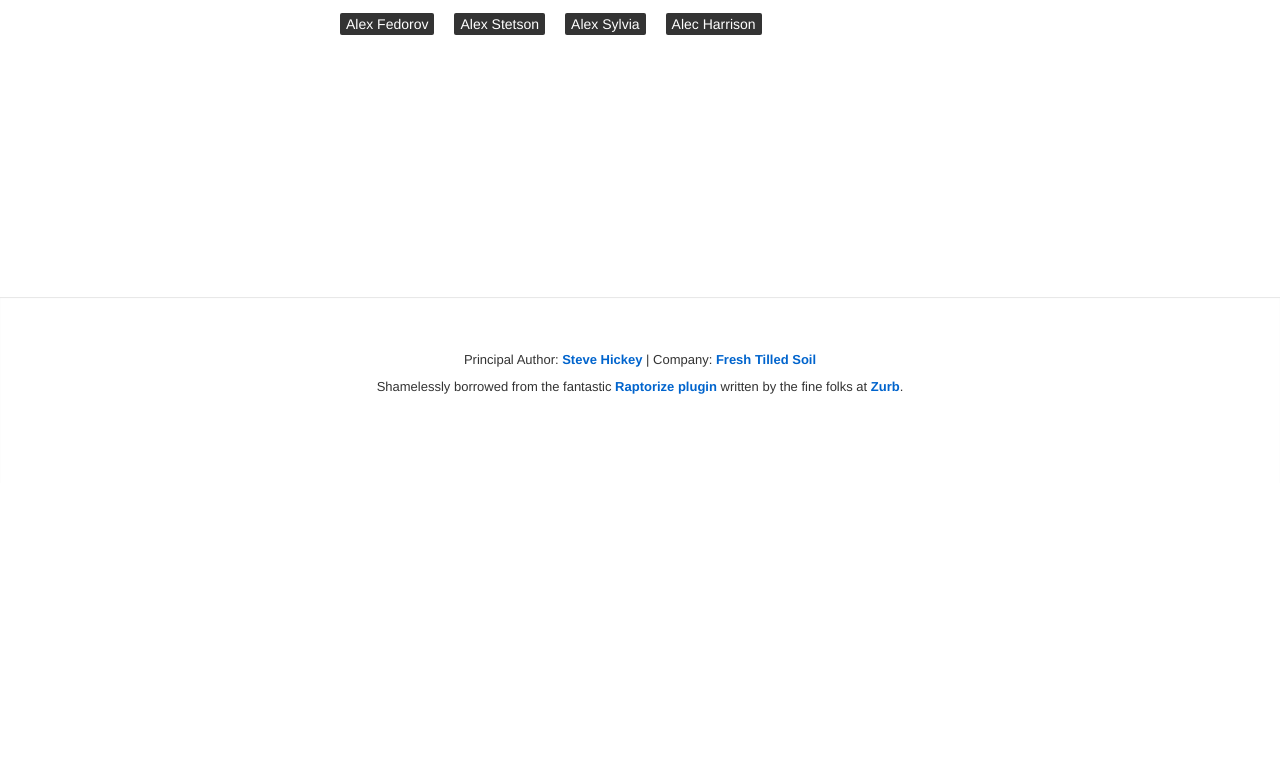
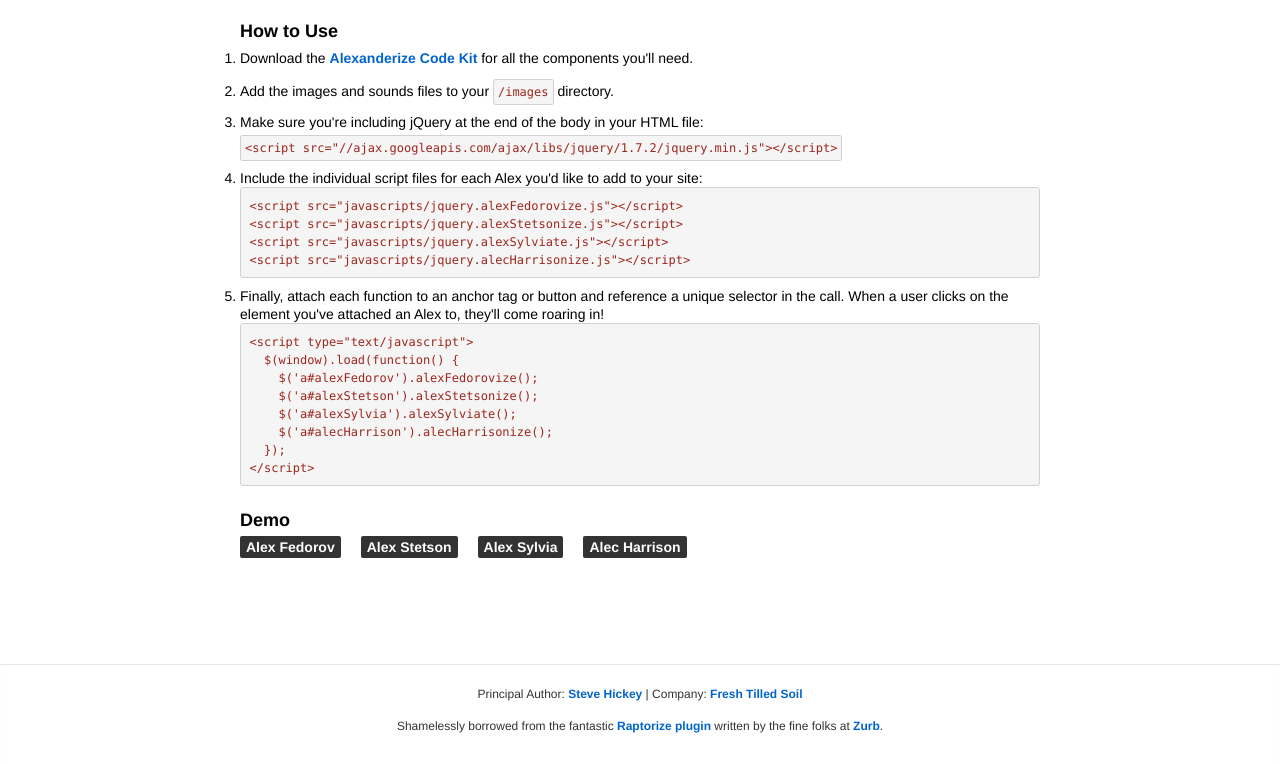
Before and after one commit to freshtilledsoil/alexanderize, a plain HTML site: page index.html in a window 1280 px wide. Shown: the part 111-875 px from the top of the page. Before the commit the page ends 800 px from the top, so only its background shows below. Drawn offline with nearby package versions, Linux system fonts and the light colour scheme.

Commit message:
Demo code and code kit

```diff
--- a/index.html
+++ b/index.html
@@ -18,6 +18,28 @@
 <div class="center">
   <h1>Alexanderize Plugin</h1>
   <p>Not enough people named Alex on your site? Add a few of ours.</p>
+  <h3>How to Use</h3>
+  <ol>
+    <li>Download the <a href="Alexanderize-Code-Kit.zip">Alexanderize Code Kit</a> for all the components you'll need.</li>
+    <li>Add the images and sounds files to your <code>/images</code> directory.</li>
+    <li>Make sure you're including jQuery at the end of the body in your HTML file:<br />
+      <code>&lt;script src="//ajax.googleapis.com/ajax/libs/jquery/1.7.2/jquery.min.js"&gt;&lt;/script&gt;</code></li>
+    <li>Include the individual script files for each Alex you'd like to add to your site:<br />
+<pre>&lt;script src="javascripts/jquery.alexFedorovize.js"&gt;&lt;/script&gt;
+&lt;script src="javascripts/jquery.alexStetsonize.js"&gt;&lt;/script&gt;
+&lt;script src="javascripts/jquery.alexSylviate.js"&gt;&lt;/script&gt;
+&lt;script src="javascripts/jquery.alecHarrisonize.js"&gt;&lt;/script&gt;</pre></li>
+    <li>Finally, attach each function to an anchor tag or button and reference a unique selector in the call. When a user clicks on the element you've attached an Alex to, they'll come roaring in!<br />
+<pre>&lt;script type="text/javascript"&gt;
+  $(window).load(function() {
+    $('a#alexFedorov').alexFedorovize();
+    $('a#alexStetson').alexStetsonize();
+    $('a#alexSylvia').alexSylviate();
+    $('a#alecHarrison').alecHarrisonize();
+  });
+&lt;/script&gt;</pre></li>
+  </ol>
+  <h3>Demo</h3>
   <ul class="test-buttons">
     <li><a href="#" id="alexFedorov">Alex Fedorov</a></li>
     <li><a href="#" id="alexStetson">Alex Stetson</a></li>
--- a/stylesheets/styles.css
+++ b/stylesheets/styles.css
@@ -114,9 +114,10 @@ body {
   font-family: "Helvetica Neue", Helvetica, Arial, sans-serif; }
 
 p {
-  margin: 0 0 9px;
-  font-size: 13px;
-  line-height: 18px; }
+  font-weight: 300;
+  margin: 0 0 24px 0;
+  font-size: 24px;
+  line-height: 24px; }
 
 h1, h2, h3, h4, h5, h6 {
   margin: 0;
@@ -125,7 +126,7 @@ h1, h2, h3, h4, h5, h6 {
   text-rendering: optimizelegibility; }
 
 h1 {
-  font-size: 30px;
+  font-size: 36px;
   line-height: 36px; }
 
 h2 {
@@ -133,7 +134,8 @@ h2 {
   line-height: 36px; }
 
 h3 {
-  line-height: 27px;
+  margin: 24px 0 8px 0;
+  line-height: 20px;
   font-size: 18px; }
 
 h4, h5, h6 {
@@ -151,8 +153,10 @@ h6 {
   text-transform: uppercase; }
 
 ul, ol {
+  font-size: 14px;
+  font-weight: 300;
   padding: 0;
-  margin: 0 0 9px 25px; }
+  margin: 0 0 9px 0; }
 
 ul ul,
 ul ol,
@@ -167,7 +171,8 @@ ol {
   list-style: decimal; }
 
 li {
-  line-height: 18px; }
+  line-height: 18px;
+  margin-bottom: 8px; }
 
 dl {
   margin-bottom: 18px; }
@@ -216,10 +221,11 @@ blockquote small:before {
 
 code,
 pre {
+  color: #9d261d;
   padding: 0 3px 2px;
   font-family: Menlo, Monaco, "Courier New", monospace;
   font-size: 12px;
-  color: #333333;
+  color: #9d261d;
   -webkit-border-radius: 3px;
   -moz-border-radius: 3px;
   -ms-border-radius: 3px;
@@ -227,10 +233,12 @@ pre {
   border-radius: 3px; }
 
 code {
+  display: inline-block;
   padding: 3px 4px;
-  color: #9d261d;
   background-color: #f5f5f5;
-  border: 1px solid #999999; }
+  border: 1px solid #999999;
+  border: 1px solid rgba(0, 0, 0, 0.15);
+  margin-top: 4px; }
 
 pre {
   display: block;
@@ -273,7 +281,7 @@ html, body {
 }
 
 .center {
-  width: 600px;
+  width: 800px;
   margin: 0 auto;
   padding: 36px 0 60px 0;
 }
@@ -286,7 +294,7 @@ ul.test-buttons {
   zoom: 1;
   font-size: 14px;
   list-style-type: none;
-  margin: 24px 0;
+  margin: 0;
 }
 ul.test-buttons:before,
 ul.test-buttons:after {
@@ -336,13 +344,13 @@ ul.test-buttons a:hover {
   color: #fff;
 }
 
-p a {
+p a, ol a, ul a {
   color: #0064cd;
   font-weight: bold;
   text-decoration: none;
 }
 
-p a:hover {
+p a:hover, ol a:hover, ul a:hover {
   color: #0058b3;
 }
 
@@ -351,17 +359,22 @@ footer {
   -moz-box-shadow: inset 0 1px 1px rgba(0, 0, 0, 0.1);
   box-shadow: inset 0 1px 1px rgba(0, 0, 0, 0.1);
   color: #333333;
-  margin-top: 180px;
+  margin-top: 40px;
   padding: 18px 0;
   text-align: center;
 }
-
+footer div.center {
+  padding: 0;
+}
+footer p {
+  font-size: 12px;
+  margin-bottom: 8px;
+}
 footer a {
   color: #0064cd;
   font-weight: bold;
   text-decoration: none;
 }
-
 footer a:hover {
   color: #0058b3;
 }
```
Also changed, not shown: 1 other file.
